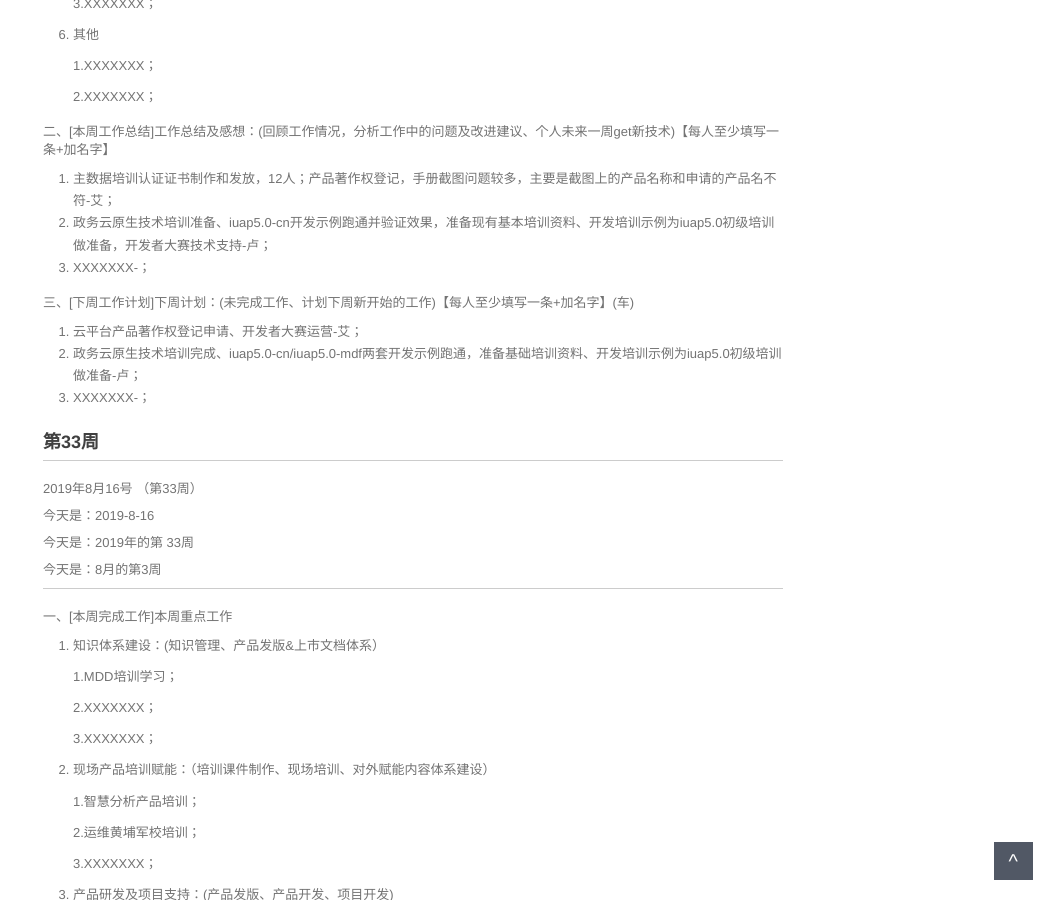
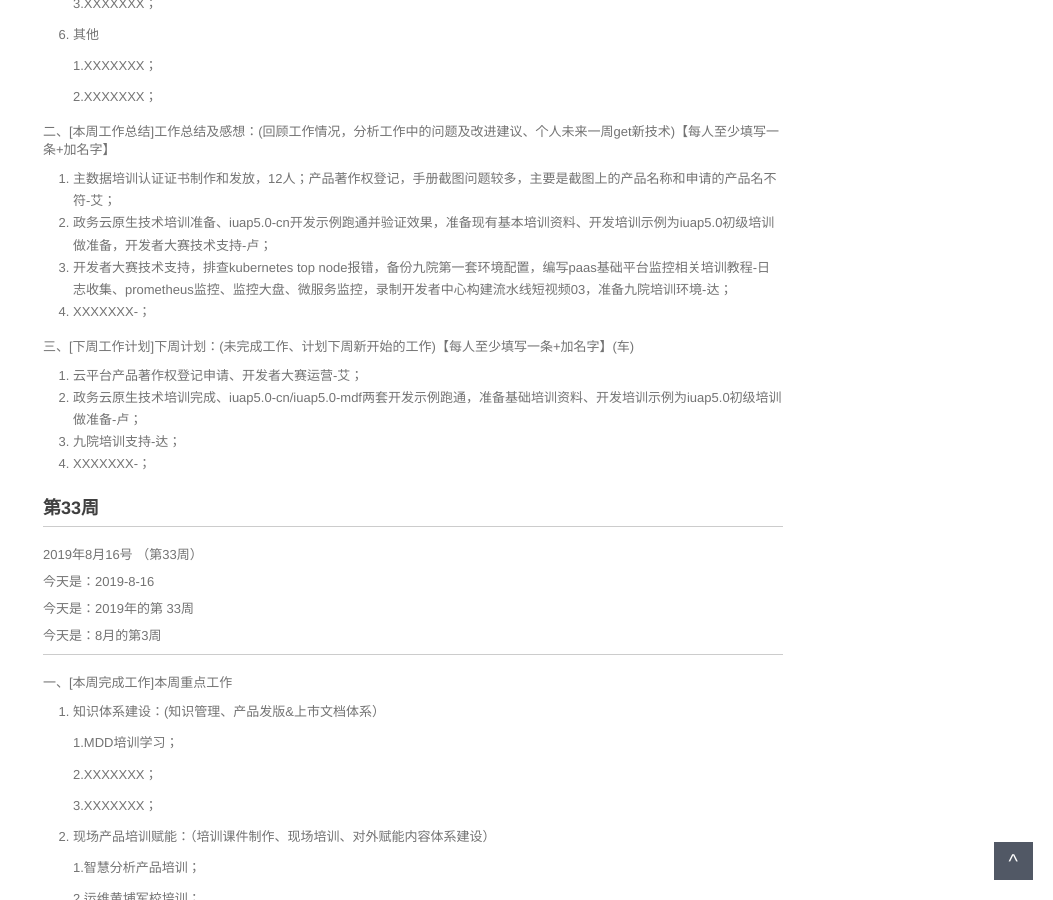
Before and after one commit to walllFlower/blog, a Jekyll site: the page built from _posts/2018-07-17-day_report_cxz.md, in a window 1280 px wide and 900 px high, scrolled down 1134 px. Shown: the whole window, without its empty margins (227-1280 px from the left). Built offline with Jekyll 4.4.1, drawn with Linux system fonts in a browser that asks for light colours; comment, search, counter and statistics services are not loaded.

Commit message:
Update 2018-07-17-day_report_cxz.md

```diff
--- a/_posts/2018-07-17-day_report_cxz.md
+++ b/_posts/2018-07-17-day_report_cxz.md
@@ -75,13 +75,15 @@ categories: 技术运营工作周报
 
 1. 主数据培训认证证书制作和发放，12人；产品著作权登记，手册截图问题较多，主要是截图上的产品名称和申请的产品名不符-艾；
 2. 政务云原生技术培训准备、iuap5.0-cn开发示例跑通并验证效果，准备现有基本培训资料、开发培训示例为iuap5.0初级培训做准备，开发者大赛技术支持-卢；
-3. XXXXXXX-；
+3. 开发者大赛技术支持，排查kubernetes top node报错，备份九院第一套环境配置，编写paas基础平台监控相关培训教程-日志收集、prometheus监控、监控大盘、微服务监控，录制开发者中心构建流水线短视频03，准备九院培训环境-达；
+4. XXXXXXX-；
 
 三、[下周工作计划]下周计划：(未完成工作、计划下周新开始的工作)【每人至少填写一条+加名字】(车)
 
 1. 云平台产品著作权登记申请、开发者大赛运营-艾；
 2. 政务云原生技术培训完成、iuap5.0-cn/iuap5.0-mdf两套开发示例跑通，准备基础培训资料、开发培训示例为iuap5.0初级培训做准备-卢；
-3. XXXXXXX-；
+3. 九院培训支持-达；
+4. XXXXXXX-；
 
 
 
```
